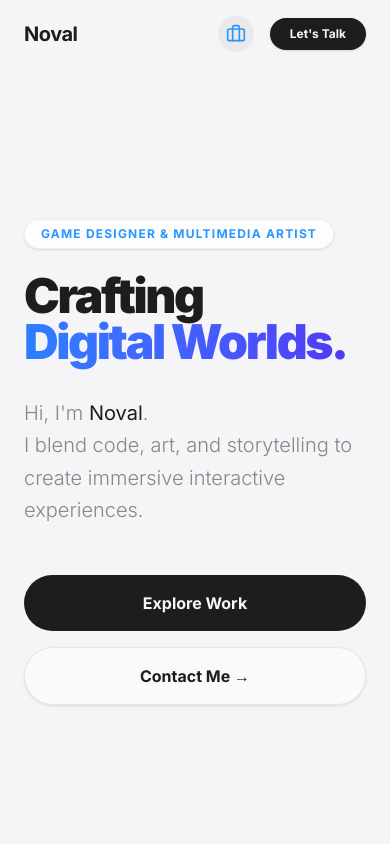
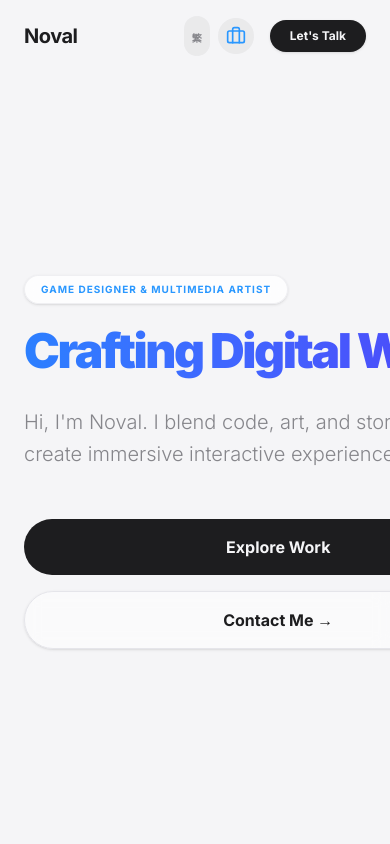
Before and after one commit to Noval-G/Noval-Landing-page, a Next.js app: page / in a window 390 px wide. Shown: the top 844 px of the page. Built offline with nearby package versions, Linux system fonts and the light colour scheme.

Commit message:
feat: add multi-language support (EN/ZH) and language switcher

```diff
--- a/src/app/layout.tsx
+++ b/src/app/layout.tsx
@@ -1,6 +1,7 @@
 import type { Metadata } from "next";
 import { Inter } from "next/font/google";
 import "./globals.css";
+import { LanguageProvider } from "@/context/LanguageContext";
 
 const inter = Inter({
   subsets: ["latin"],
@@ -21,7 +22,9 @@ export default function RootLayout({
   return (
     <html lang="en" className="scroll-smooth">
       <body className={`${inter.variable} antialiased selection:bg-accent/20 selection:text-accent`}>
-        {children}
+        <LanguageProvider>
+          {children}
+        </LanguageProvider>
       </body>
     </html>
   );
--- a/src/components/Hero.tsx
+++ b/src/components/Hero.tsx
@@ -2,6 +2,7 @@
 
 import { motion, useMotionValue, useSpring } from 'framer-motion';
 import { useEffect, useState } from 'react';
+import { useLanguage } from '@/context/LanguageContext';
 
 const TypewriterText = ({ text, delay = 0, className = "" }: { text: string, delay?: number, className?: string }) => {
   // Split text into characters
@@ -12,12 +13,13 @@ const TypewriterText = ({ text, delay = 0, className = "" }: { text: string, del
       className={className}
       initial="hidden"
       animate="visible"
+      key={text} // Re-animate when text changes
       variants={{
         hidden: { opacity: 1 },
         visible: {
           opacity: 1,
           transition: {
-            staggerChildren: 0.08, // Typing speed
+            staggerChildren: 0.05, // Typing speed
             delayChildren: delay,
           }
         }
@@ -27,8 +29,7 @@ const TypewriterText = ({ text, delay = 0, className = "" }: { text: string, del
         <motion.span
           key={index}
           variants={{
-            hidden: { opacity: 0, display: "none" }, // Use display none to prevent taking up space? No, standard typewriter keeps space usually or flows.
-                                                     // Actually for "typing" usually we want cursor behavior, but opacity fade-in per char is smoother for "Apple" style.
+            hidden: { opacity: 0, display: "none" },
             visible: { opacity: 1, display: "inline" }
           }}
         >
@@ -43,6 +44,7 @@ export default function Hero() {
   const mouseX = useMotionValue(0);
   const mouseY = useMotionValue(0);
   const [isMounted, setIsMounted] = useState(false);
+  const { t } = useLanguage();
 
   // Spring physics for smooth follow effect
   const springConfig = { damping: 20, stiffness: 100 };
@@ -79,18 +81,16 @@ export default function Hero() {
         transition={{ duration: 0.8, delay: 0.2, ease: [0.16, 1, 0.3, 1] }}
         className="max-w-4xl relative z-10"
       >
-        <span className="inline-block px-4 py-1.5 mb-6 text-xs font-bold tracking-widest uppercase bg-white/80 backdrop-blur-sm border border-border/60 rounded-full text-accent shadow-sm">
-          Game Designer & Multimedia Artist
+        <span className="inline-block px-4 py-1.5 mb-6 text-[10px] md:text-xs font-bold tracking-widest uppercase bg-white/80 backdrop-blur-sm border border-border/60 rounded-full text-accent shadow-sm">
+          {t('hero.badge')}
         </span>
 
         <h1 className="text-5xl md:text-8xl font-black tracking-tighter text-foreground mb-8 leading-[0.95]">
-          Crafting <br />
-          <TypewriterText text="Digital Worlds." delay={1.0} className="text-transparent bg-clip-text bg-gradient-to-r from-blue-500 to-indigo-600" />
+          <TypewriterText text={t('hero.title')} delay={0.5} className="text-transparent bg-clip-text bg-gradient-to-r from-blue-500 to-indigo-600" />
         </h1>
 
         <p className="text-xl md:text-2xl text-muted max-w-xl mb-12 leading-relaxed font-light">
-          Hi, I'm <strong className="text-foreground">Noval</strong>. <br/>
-          I blend code, art, and storytelling to create immersive interactive experiences.
+          {t('hero.subtitle')}
         </p>
 
         <div className="flex flex-col sm:flex-row gap-4">
@@ -98,13 +98,13 @@ export default function Hero() {
             href="#collection"
             className="px-8 py-4 bg-foreground text-background font-bold rounded-full hover:shadow-lg hover:shadow-black/20 hover:-translate-y-1 transition-all active:scale-95 text-center"
           >
-            Explore Work
+            {t('hero.explore')}
           </a>
           <a
             href="#contact"
             className="px-8 py-4 bg-white/50 backdrop-blur-sm border border-border text-foreground font-bold rounded-full hover:bg-white transition-all active:scale-95 shadow-sm text-center group"
           >
-            Contact Me <span className="inline-block transition-transform group-hover:translate-x-1">→</span>
+            {t('hero.contact')} <span className="inline-block transition-transform group-hover:translate-x-1">→</span>
           </a>
         </div>
       </motion.div>
--- a/src/components/Navbar.tsx
+++ b/src/components/Navbar.tsx
@@ -2,20 +2,22 @@
 
 import { motion, useScroll, useTransform, AnimatePresence } from 'framer-motion';
 import { useEffect, useState } from 'react';
-import { Sparkles, Briefcase } from 'lucide-react';
+import { Sparkles, Briefcase, Languages } from 'lucide-react';
 import Link from 'next/link';
-
-const navItems = [
-  { name: 'About', href: '#about' },
-  { name: 'Skills', href: '#skills' },
-  { name: 'Collection', href: '#collection' },
-  { name: 'Timeline', href: '#timeline' },
-];
+import { useLanguage } from '@/context/LanguageContext';
 
 export default function Navbar() {
   const { scrollY } = useScroll();
   const [isScrolled, setIsScrolled] = useState(false);
   const [mode, setMode] = useState<'studio' | 'sanctuary'>('studio');
+  const { language, setLanguage, t } = useLanguage();
+
+  const navItems = [
+    { name: t('nav.about'), href: '#about' },
+    { name: t('nav.skills'), href: '#skills' },
+    { name: t('nav.collection'), href: '#collection' },
+    { name: t('nav.timeline'), href: '#timeline' },
+  ];
 
   useEffect(() => {
     const savedMode = localStorage.getItem('theme-mode') as 'studio' | 'sanctuary';
@@ -36,6 +38,10 @@ export default function Navbar() {
     localStorage.setItem('theme-mode', newMode);
   };
 
+  const toggleLanguage = () => {
+    setLanguage(language === 'en' ? 'zh' : 'en');
+  };
+
   return (
     <motion.nav
       initial={{ y: -100 }}
@@ -46,12 +52,12 @@ export default function Navbar() {
       }`}
     >
       {/* Logo Area */}
-      <div className="flex items-center gap-8">
+      <div className="flex items-center gap-6">
         <Link href="/" className="text-xl font-bold tracking-tight text-foreground">
           Noval
         </Link>
 
-        {/* Mode Switcher - Custom Toggle */}
+        {/* Mode Switcher */}
         <div
           onClick={toggleMode}
           className="hidden sm:flex relative h-9 w-[180px] bg-muted/10 rounded-full p-1 cursor-pointer border border-border/40 hover:bg-muted/15 transition-colors"
@@ -61,17 +67,26 @@ export default function Navbar() {
             animate={{ x: mode === 'studio' ? 0 : 88 }}
             transition={{ type: "spring", stiffness: 300, damping: 30 }}
           />
-          <div className="relative z-10 flex w-full text-[11px] font-bold uppercase tracking-wider">
+          <div className="relative z-10 flex w-full text-[10px] font-bold uppercase tracking-wider">
             <div className={`flex-1 flex items-center justify-center gap-1.5 transition-colors duration-300 ${mode === 'studio' ? 'text-accent' : 'text-muted'}`}>
               <Briefcase size={12} />
-              Studio
+              {t('mode.studio')}
             </div>
             <div className={`flex-1 flex items-center justify-center gap-1.5 transition-colors duration-300 ${mode === 'sanctuary' ? 'text-accent' : 'text-muted'}`}>
               <Sparkles size={12} />
-              Sanctuary
+              {t('mode.sanctuary')}
             </div>
           </div>
         </div>
+
+        {/* Language Toggle */}
+        <button
+          onClick={toggleLanguage}
+          className="hidden sm:flex items-center gap-1.5 px-3 py-1.5 bg-muted/5 hover:bg-muted/10 border border-border/40 rounded-full text-[10px] font-bold uppercase tracking-widest text-muted hover:text-foreground transition-all"
+        >
+          <Languages size={12} className="text-accent" />
+          {language === 'en' ? '繁中' : 'EN'}
+        </button>
       </div>
 
       {/* Desktop Menu */}
@@ -88,21 +103,29 @@ export default function Navbar() {
         ))}
       </div>
 
-      {/* Contact Button */}
+      {/* Contact Area */}
       <div className="flex items-center gap-4">
-        {/* Mobile Mini-toggle */}
-        <button
-          onClick={toggleMode}
-          className="sm:hidden p-2 bg-muted/10 rounded-full text-accent"
-        >
-          {mode === 'studio' ? <Briefcase size={20} /> : <Sparkles size={20} />}
-        </button>
+        {/* Mobile Switcher & Lang */}
+        <div className="flex sm:hidden items-center gap-2">
+          <button
+            onClick={toggleLanguage}
+            className="p-2 bg-muted/10 rounded-full text-muted"
+          >
+            <span className="text-[10px] font-bold">{language === 'en' ? '繁' : 'EN'}</span>
+          </button>
+          <button
+            onClick={toggleMode}
+            className="p-2 bg-muted/10 rounded-full text-accent"
+          >
+            {mode === 'studio' ? <Briefcase size={20} /> : <Sparkles size={20} />}
+          </button>
+        </div>
 
         <Link
           href="#contact"
           className="px-5 py-2 bg-foreground text-background text-xs font-bold rounded-full hover:scale-105 active:scale-95 transition-all shadow-sm"
         >
-          Let's Talk
+          {t('nav.talk')}
         </Link>
       </div>
     </motion.nav>
--- /dev/null
+++ b/src/context/LanguageContext.tsx
@@ -0,0 +1,76 @@
+'use client';
+
+import React, { createContext, useContext, useState, useEffect } from 'react';
+
+type Language = 'en' | 'zh';
+
+interface LanguageContextType {
+  language: Language;
+  setLanguage: (lang: Language) => void;
+  t: (key: string) => string;
+}
+
+const translations: Record<Language, Record<string, string>> = {
+  en: {
+    'nav.about': 'About',
+    'nav.skills': 'Skills',
+    'nav.collection': 'Collection',
+    'nav.timeline': 'Timeline',
+    'nav.talk': "Let's Talk",
+    'hero.badge': 'Game Designer & Multimedia Artist',
+    'hero.title': 'Crafting Digital Worlds.',
+    'hero.subtitle': "Hi, I'm Noval. I blend code, art, and storytelling to create immersive interactive experiences.",
+    'hero.explore': 'Explore Work',
+    'hero.contact': 'Contact Me',
+    'mode.studio': 'Studio',
+    'mode.sanctuary': 'Sanctuary'
+  },
+  zh: {
+    'nav.about': '關於我',
+    'nav.skills': '專業技能',
+    'nav.collection': '作品集',
+    'nav.timeline': '經歷',
+    'nav.talk': '聯絡我',
+    'hero.badge': '遊戲設計師 ＆ 多媒體藝術家',
+    'hero.title': '構築數位世界。',
+    'hero.subtitle': '你好，我是 Noval。我將程式、藝術與敘事融合，打造沉浸式的互動體驗。',
+    'hero.explore': '探索作品',
+    'hero.contact': '聯絡我',
+    'mode.studio': '工作模式',
+    'mode.sanctuary': '心靈棲所'
+  }
+};
+
+const LanguageContext = createContext<LanguageContextType | undefined>(undefined);
+
+export function LanguageProvider({ children }: { children: React.ReactNode }) {
+  const [language, setLanguage] = useState<Language>('en');
+
+  useEffect(() => {
+    const savedLang = localStorage.getItem('language') as Language;
+    if (savedLang) setLanguage(savedLang);
+  }, []);
+
+  const handleSetLanguage = (lang: Language) => {
+    setLanguage(lang);
+    localStorage.setItem('language', lang);
+  };
+
+  const t = (key: string) => {
+    return translations[language][key] || key;
+  };
+
+  return (
+    <LanguageContext.Provider value={{ language, setLanguage: handleSetLanguage, t }}>
+      {children}
+    </LanguageContext.Provider>
+  );
+}
+
+export function useLanguage() {
+  const context = useContext(LanguageContext);
+  if (context === undefined) {
+    throw new Error('useLanguage must be used within a LanguageProvider');
+  }
+  return context;
+}
```
